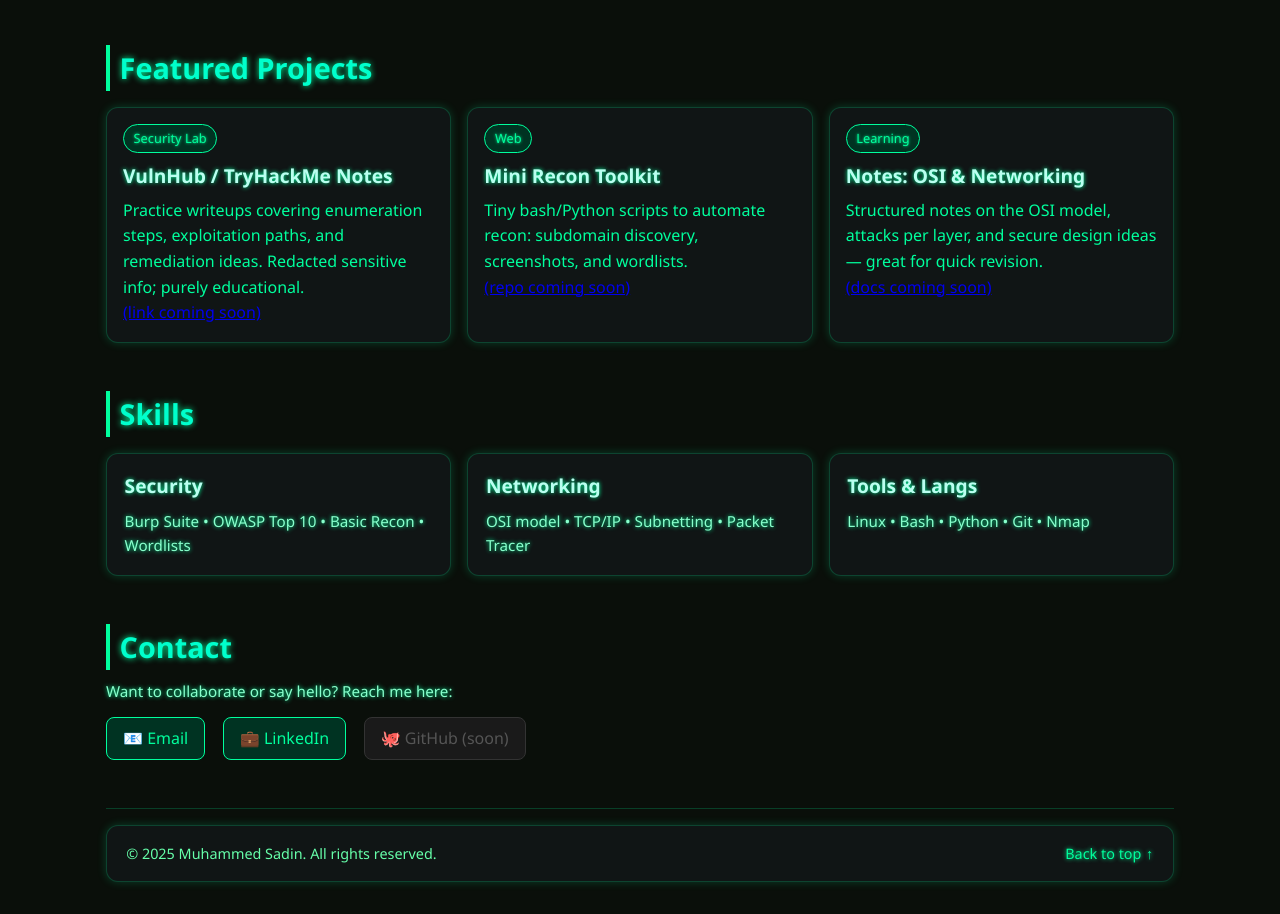
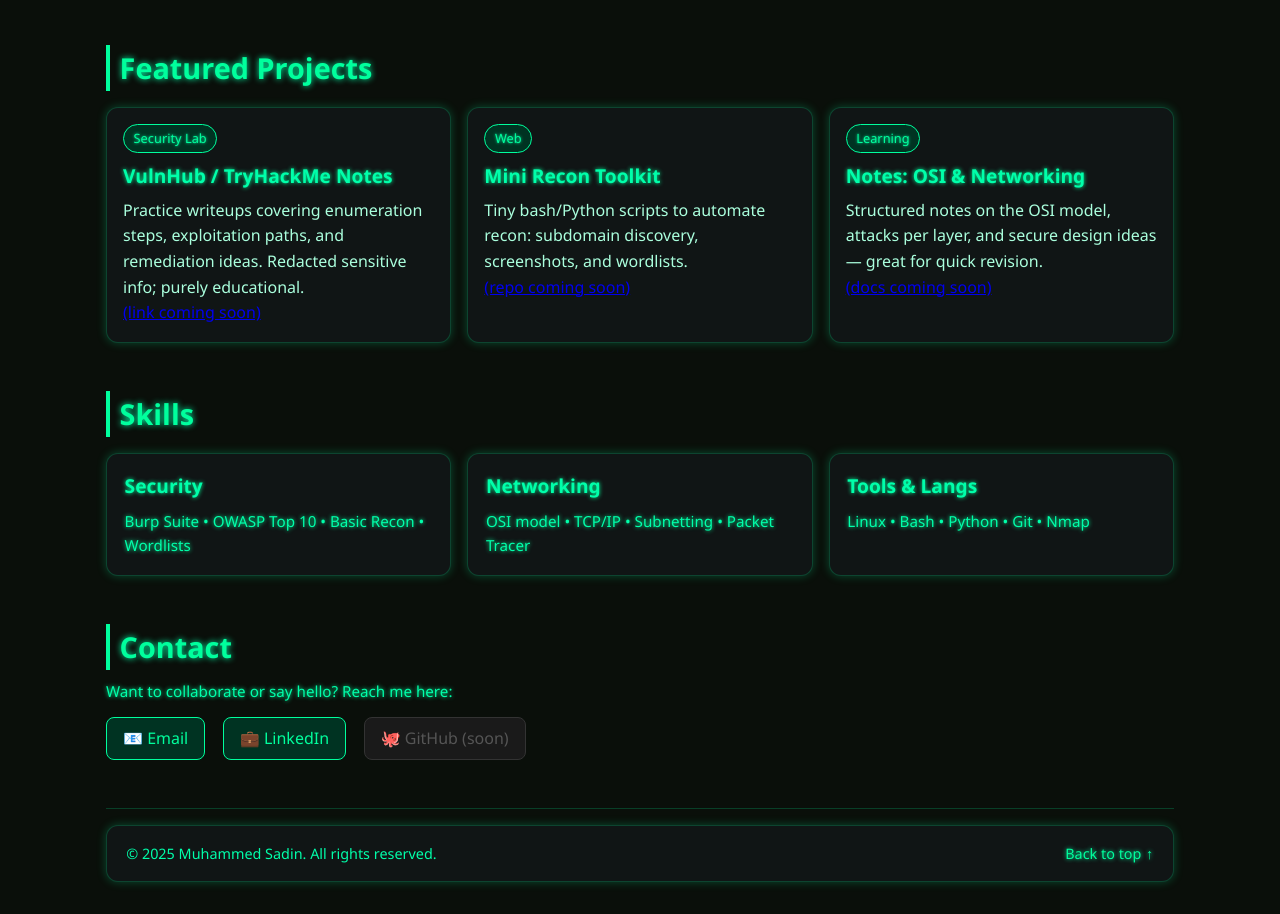
Before and after one commit to sadin-alungal/sadin_portfolio, a plain HTML site: page index.html in a window 1280 px wide. Shown: the part 350-1264 px from the top of the page. Drawn offline with Linux system fonts and the light colour scheme.

Commit message:
Update style.css

```diff
--- a/style.css
+++ b/style.css
@@ -8,8 +8,8 @@
 html {
   font-family: 'Segoe UI', Roboto, monospace;
   line-height: 1.6;
-  color: #00ff9d; /* neon green text */
-  background: #0a0f0a; /* dark black-green background */
+  color: #aaffdd; /* readable text */
+  background: #0a0f0a; /* dark green-black background */
   scroll-behavior: smooth;
 }
 
@@ -25,14 +25,14 @@ h2 {
   margin-bottom: 0.6rem;
   border-left: 4px solid #00ff9d;
   padding-left: 0.6rem;
-  color: #00ffcc;
-  text-shadow: 0 0 6px #00ff9d;
+  color: #00ff9d;
+  text-shadow: 0 0 6px #00ffaa;
 }
 
 h3 {
   font-size: 1.2rem;
   margin-bottom: 0.4rem;
-  color: #bafff0;
+  color: #00ffaa;
   text-shadow: 0 0 4px #00ff9d;
 }
 
@@ -55,14 +55,14 @@ h3 {
   background: #101515;
   border-radius: 12px;
   padding: 1rem;
-  box-shadow: 0 0 10px rgba(0, 255, 157, 0.2);
+  box-shadow: 0 0 10px rgba(0, 255, 157, 0.25);
   transition: transform 0.2s ease, box-shadow 0.2s ease;
   border: 1px solid #00ff9d33;
 }
 
 .card:hover {
   transform: translateY(-4px);
-  box-shadow: 0 0 16px rgba(0, 255, 157, 0.6);
+  box-shadow: 0 0 16px rgba(0, 255, 157, 0.7);
 }
 
 /* ---------- Project Tags ---------- */
@@ -76,7 +76,7 @@ h3 {
   border: 1px solid #00ff9d;
   border-radius: 999px;
   margin-bottom: 0.5rem;
-  text-shadow: 0 0 3px #00ff9d;
+  text-shadow: 0 0 3px #00ffaa;
 }
 
 /* ---------- Buttons ---------- */
@@ -96,7 +96,7 @@ h3 {
 .btn:hover {
   background: #00ff9d;
   color: #000;
-  box-shadow: 0 0 12px #00ff9d;
+  box-shadow: 0 0 12px #00ffaa;
 }
 
 .btn[aria-disabled="true"] {
@@ -115,7 +115,7 @@ h3 {
 
 /* ---------- Subtitle ---------- */
 .subtitle {
-  color: #88ffcc;
+  color: #00ffaa;
   font-size: 0.95rem;
   text-shadow: 0 0 4px #00ff9d;
 }
@@ -124,7 +124,7 @@ h3 {
 footer {
   margin-top: 3rem;
   padding: 1rem 0;
-  color: #66ffaa;
+  color: #00ffaa;
   font-size: 0.9rem;
   text-align: center;
   border-top: 1px solid #00ff9d33;
@@ -133,7 +133,7 @@ footer {
 footer a {
   text-decoration: none;
   color: #00ff9d;
-  text-shadow: 0 0 4px #00ff9d;
+  text-shadow: 0 0 4px #00ffaa;
 }
 
 footer a:hover {
```
